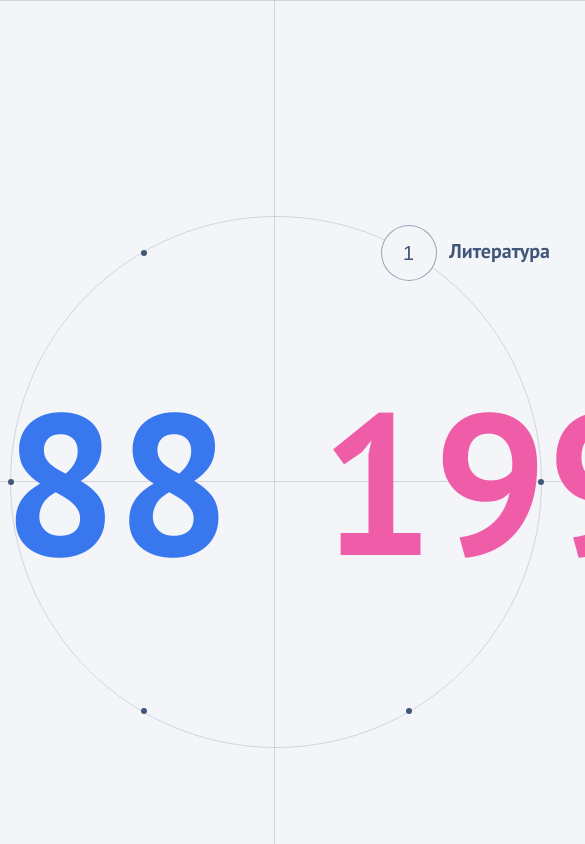
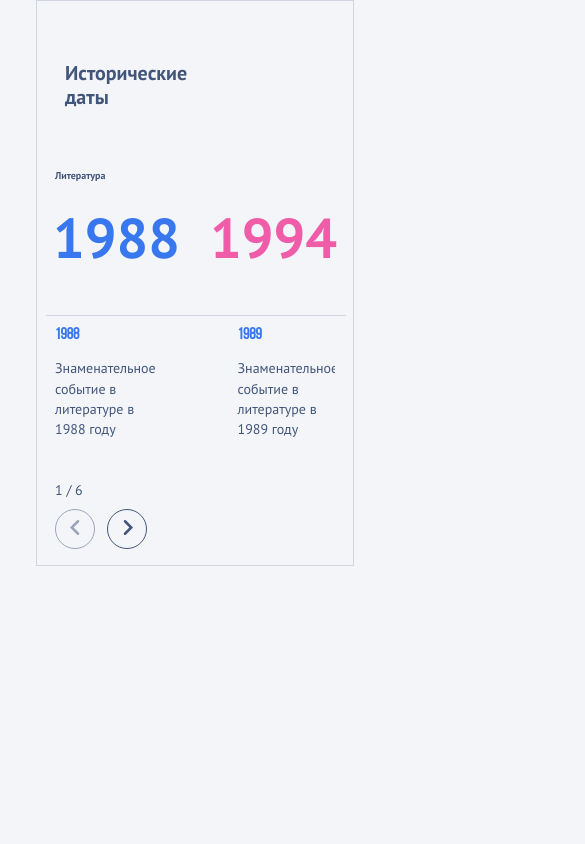
Before and after one commit to Stepan-Suprunov/Only_test, a React app: page / in a window 390 px wide. Shown: the top 844 px of the page, 585 px wide, since content can reach past the window. Built offline with nearby package versions, Linux system fonts and the light colour scheme.

Commit message:
Adaptive layout

```diff
--- a/src/components/animated-counter/style.module.scss
+++ b/src/components/animated-counter/style.module.scss
@@ -15,3 +15,36 @@
     color: var(--color-pink);
   }
 }
+
+@media (max-width: 1465px) {
+  .counterContainer {
+    top: 290px;
+  }
+}
+
+@media (max-width: 1300px) {
+  .counterContainer {
+    gap: 70px;
+    font-size: 130px;
+    top: 250px;
+    left: -130px;
+  }
+}
+
+@media (max-width: 1024px) {
+  .counterContainer {
+    gap: 30px;
+    font-size: 80px;
+    top: 200px;
+    left: -45px;
+  }
+}
+
+@media (max-width: 768px) {
+  .counterContainer {
+    gap: 30px;
+    font-size: 56px;
+    top: 200px;
+    left: 8px;
+  }
+}
--- a/src/components/circle-buttons/style.module.scss
+++ b/src/components/circle-buttons/style.module.scss
@@ -37,3 +37,45 @@
   opacity: 50%;
   cursor: default;
 }
+
+@media (max-width: 1465px) {
+  .buttonsContainer {
+    top: 630px;
+    left: -340px;
+  }
+}
+
+@media (max-width: 1300px) {
+  .buttonsContainer {
+    top: 500px;
+    left: -280px;
+
+    .counter {
+      font-size: 10px;
+      margin-bottom: 10px;
+    }
+
+    .button {
+      width: 40px;
+      height: 40px;
+    }
+  }
+}
+
+@media (max-width: 1024px) {
+  .buttonsContainer {
+    top: 350px;
+    left: -217px;
+  }
+}
+
+@media (max-width: 768px) {
+  .buttonsContainer {
+    top: 480px;
+    left: 10px;
+
+    .counter {
+      font-size: 14px;
+    }
+  }
+}
--- a/src/components/dropdown/style.module.scss
+++ b/src/components/dropdown/style.module.scss
@@ -70,3 +70,63 @@
 @keyframes fadeIn {
   to { opacity: 1; }
 }
+
+@media (max-width: 1465px) {
+  .dropdownWrapper {
+    left: 430px;
+    top: 178px;
+  }
+
+  .dropdown {
+    font-size: 16px;
+  }
+
+  .select {
+    font-size: 16px;
+  }
+}
+
+@media (max-width: 1300px) {
+  .dropdownWrapper {
+    left: 330px;
+    top: 148px;
+
+    .dropdown {
+      font-size: 12px;
+    }
+
+    .select {
+      font-size: 12px;
+    }
+  }
+}
+
+@media (max-width: 1024px) {
+  .dropdownWrapper {
+    left: 252px;
+    top: 105px;
+
+    .dropdown {
+      font-size: 10px;
+    }
+
+    .select {
+      font-size: 10px;
+    }
+
+    .option {
+      padding: 8px 2px;
+    }
+  }
+}
+
+@media (max-width: 768px) {
+  .dropdownWrapper {
+    left: 0;
+    top: 160px;
+
+    .option {
+      padding: 8px 3px;
+    }
+  }
+}
--- a/src/components/info-block/style.module.scss
+++ b/src/components/info-block/style.module.scss
@@ -62,3 +62,64 @@
     }
   }
 }
+
+@media (max-width: 1650px) {
+  .infoBlockWrapper .infoBlockLayout {
+    margin: 0 auto;
+  }
+}
+
+@media (max-width: 1465px) {
+  .infoBlockWrapper .infoBlockLayout {
+    width: 1280px;
+    height: 960px;
+
+    .circleContainer {
+      padding-top: 160px;
+    }
+  }
+}
+
+@media (max-width: 1300px) {
+  .infoBlockWrapper .infoBlockLayout {
+    width: 1020px;
+    height: 765px;
+    gap: 65px;
+
+    .circleContainer {
+      padding-top: 139px;
+      width: 400px;
+      height: 400px;
+    }
+  }
+}
+
+@media (max-width: 1024px) {
+  .infoBlockWrapper .infoBlockLayout {
+    width: 764px;
+    height: 573px;
+    gap: 40px;
+
+    .circleContainer {
+      padding-top: 103px;
+      width: 300px;
+      height: 300px;
+    }
+  }
+}
+
+@media (max-width: 768px) {
+  .infoBlockWrapper .infoBlockLayout {
+    width: 316px;
+    height: 564px;
+    gap: 120px;
+
+    .circleContainer {
+      height: 100px;
+
+      .circle {
+        display: none;
+      }
+    }
+  }
+}
--- a/src/components/lines/style.module.scss
+++ b/src/components/lines/style.module.scss
@@ -22,3 +22,42 @@
     background: rgba(66, 86, 122, 0.2);;
   }
 }
+
+@media (max-width: 1650px) {
+  .linesContainer {
+    margin: 0;
+  }
+}
+
+@media (max-width: 1465px) {
+  .linesContainer {
+    width: 1280px;
+    height: 960px;
+  }
+}
+
+@media (max-width: 1300px) {
+  .linesContainer {
+    width: 1020px;
+    height: 765px;
+  }
+}
+
+@media (max-width: 1024px) {
+  .linesContainer {
+    width: 764px;
+    height: 573px;
+  }
+}
+
+@media (max-width: 768px) {
+  .linesContainer {
+    width: 300px;
+    margin-left: 10px;
+    margin-top: 60px;
+
+    .verticalLine {
+      visibility: hidden;
+    }
+  }
+}
--- a/src/components/swiper/index.tsx
+++ b/src/components/swiper/index.tsx
@@ -21,7 +21,12 @@ export function Swiper({items}: SwiperPropsType) {
                 <SwiperCore
                     modules={[Navigation]}
                     spaceBetween={85}
-                    slidesPerView={3.4}
+                    slidesPerView={1.2}
+                    breakpoints={{
+                        1465: {slidesPerView: 3.4},
+                        1024: {slidesPerView: 3},
+                        320: {slidesPerView: 2}
+                    }}
                     onSwiper={(swiper) => {
                         setSwiperInstance(swiper);
                         setIsBeginning(swiper.isBeginning);
--- a/src/components/swiper/style.module.scss
+++ b/src/components/swiper/style.module.scss
@@ -33,4 +33,63 @@
 
 p, h3 {
   margin: 0;
-};
+}
+
+;
+
+@media (max-width: 1465px) {
+  .swiperContainer {
+    width: 1080px;
+
+    .buttonsWrapper {
+      left: -6%;
+    }
+  }
+}
+
+@media (max-width: 1300px) {
+  .swiperContainer {
+    width: 800px;
+
+    .buttonsWrapper {
+      left: -10%;
+    }
+
+    .year {
+      font-size: 20px;
+    }
+
+    .description {
+      font-size: 16px;
+    }
+  }
+}
+
+@media (max-width: 1024px) {
+  .swiperContainer {
+    width: 600px;
+
+    .buttonsWrapper {
+      left: -12%;
+    }
+  }
+}
+
+@media (max-width: 768px) {
+  .swiperContainer {
+    width: 280px;
+
+    .buttonsWrapper {
+      display: none;
+    }
+
+    .year {
+      font-size: 16px;
+    }
+
+    .description {
+      font-size: 14px;
+      line-height: 145%;
+    }
+  }
+}
--- a/src/components/title/style.module.scss
+++ b/src/components/title/style.module.scss
@@ -19,3 +19,53 @@
     line-height: 120%;
   }
 }
+
+@media (max-width: 1465px) {
+  .titleWrapper {
+    left: -375px;
+  }
+}
+
+@media (max-width: 1300px) {
+  .titleWrapper {
+    left: -310px;
+    top: 80px;
+    height: 80px;
+    gap: 50px;
+
+    .title {
+      width: 200px;
+      font-size: 36px;
+    }
+  }
+}
+
+@media (max-width: 1024px) {
+  .titleWrapper {
+    left: -232px;
+    top: 60px;
+    height: 70px;
+    gap: 40px;
+
+    .title {
+      width: 200px;
+      font-size: 30px;
+    }
+  }
+}
+
+@media (max-width: 768px) {
+  .titleWrapper {
+    left: 20px;
+    gap: 0;
+
+    .stripe {
+      display: none;
+    }
+
+    .title {
+      width: 123px;
+      font-size: 20px;
+    }
+  }
+}
```
